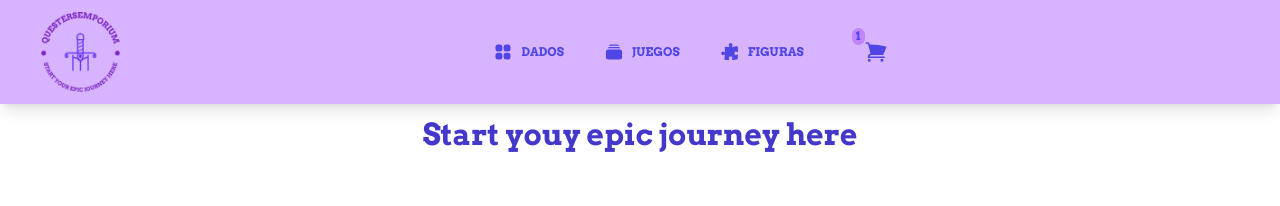
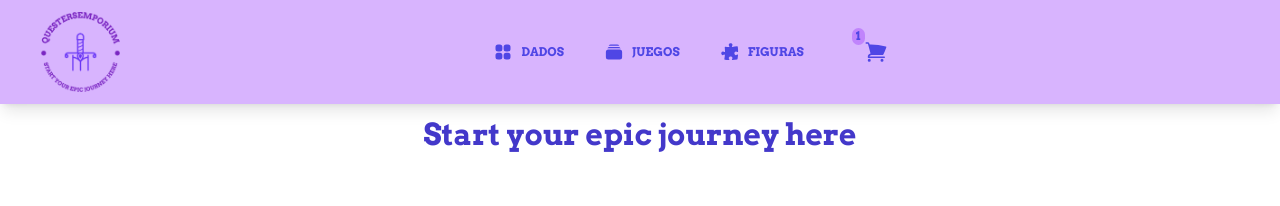
Before and after one commit to tom-villanueva/coder-e-commerce, a React (Vite) app: page / in a window 1280 px wide. Shown: the top 206 px of the page. Built offline with nearby package versions, Linux system fonts and the light colour scheme; the HTML template or start-up script is replaced by a standard one.

Commit message:
Fix typo in greeting

```diff
--- a/src/App.jsx
+++ b/src/App.jsx
@@ -6,7 +6,7 @@ function App() {
   return (
     <div>
       <Navbar items={navbarItems} />
-      <ItemListContainer greeting="Start youy epic journey here" />
+      <ItemListContainer greeting="Start your epic journey here" />
     </div>
   );
 }
```
